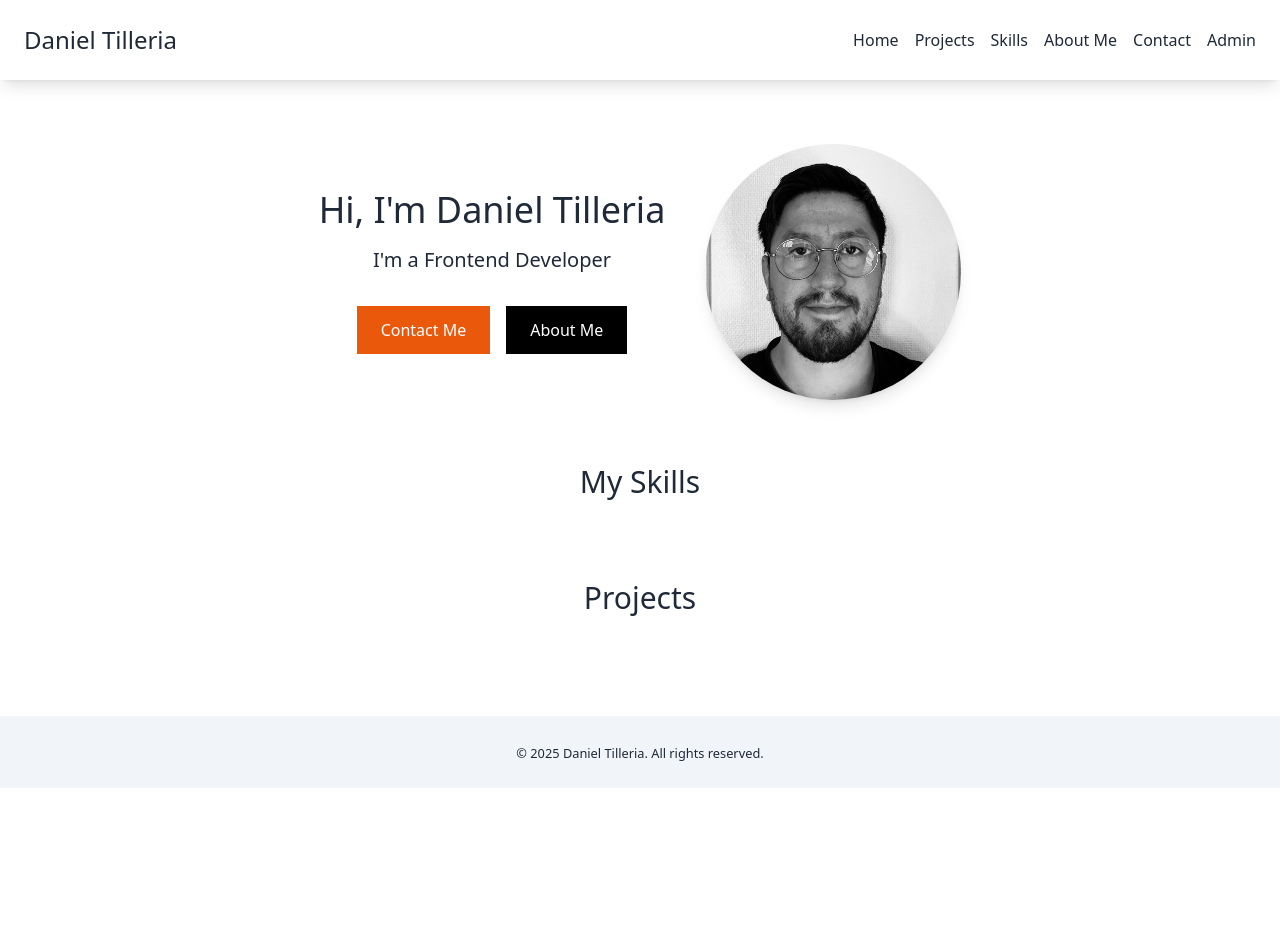
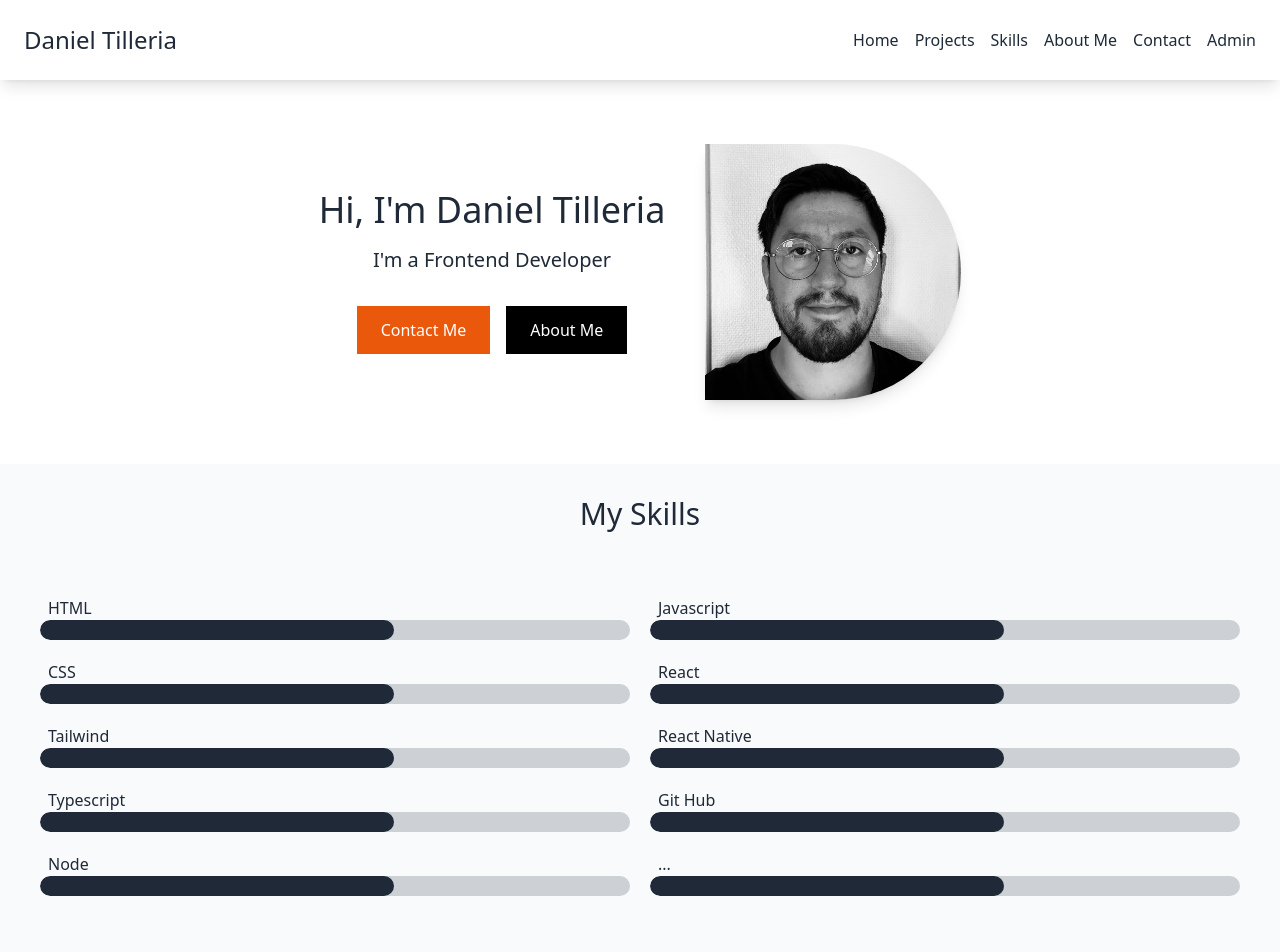
Before and after one commit to Dantilldev/portfolio, a Next.js app: page / in a window 1280 px wide. Shown: the top 952 px of the page. Before the commit the page ends 800 px from the top, so only its background shows below. Built offline with nearby package versions, Linux system fonts and the light colour scheme.

Commit message:
Update layout and styling for admin page, projects section, and footer

```diff
--- a/pages/admin.js
+++ b/pages/admin.js
@@ -248,7 +248,7 @@ export default function Admin() {
 
       {/* Projects  */}
       <h1 className="font-semibold m-5 text-center text-4xl ">Projects</h1>
-      <div className="grid grid-cols-1 md:grid-cols-2 lg:grid-cols-3 gap-4 bg-slate-100 p-5 rounded-xl ">
+      <div className=" flex flex-col md:flex-row md:flex-wrap gap-4 bg-slate-100 p-5 rounded-xl ">
         {projects.map((project, index) => (
           <div className="card w-72 border bg-white" key={project.id}>
             <figure>
--- a/pages/components/Hero.js
+++ b/pages/components/Hero.js
@@ -3,7 +3,10 @@ import Link from "next/link";
 
 export default function Hero() {
   return (
-    <section id="home" className="text-center mt-16 flex flex-col items-center">
+    <section
+      id="home"
+      className="text-center mt-16 flex flex-col items-center "
+    >
       <div className="flex flex-col md:flex-row gap-10 items-center">
         <div>
           <h2 className="text-4xl mb-4">Hi, I'm Daniel Tilleria</h2>
@@ -21,7 +24,7 @@ export default function Hero() {
             </Link>
           </div>
         </div>
-        <div className="rounded-full overflow-hidden shadow-lg">
+        <div className="rounded-e-full overflow-hidden shadow-lg">
           <div className="w-48 h-48 md:w-64 md:h-64 bg-gray-300 items-center justify-center">
             <img
               src="/me.jpeg"
--- a/pages/components/footer.js
+++ b/pages/components/footer.js
@@ -2,7 +2,7 @@ import React from "react";
 
 export default function Footer() {
   return (
-    <footer className="bg-slate-100 py-6 text-center">
+    <footer className="bg-gray-50 py-6 text-center">
       <small>&copy; 2025 Daniel Tilleria. All rights reserved.</small>
     </footer>
   );
--- /dev/null
+++ b/pages/components/skills_overview.js
@@ -0,0 +1,32 @@
+import React from "react";
+
+export default function SkillsOverview() {
+  return (
+    <div className="flex flex-col md:flex-row justify-center mt-10 p-2 gap-5">
+      <div className="flex flex-col w-full">
+        <div className="text-left ml-2">HTML</div>
+        <progress className=" progress mb-5 h-5" value="60" max="100" />
+        <div className="text-left ml-2">CSS</div>
+        <progress className="progress mb-5 h-5" value="60" max="100" />
+        <div className="text-left ml-2">Tailwind</div>
+        <progress className="progress mb-5 h-5" value="60" max="100" />
+        <div className="text-left ml-2">Typescript</div>
+        <progress className="progress mb-5 h-5" value="60" max="100" />
+        <div className="text-left ml-2">Node</div>
+        <progress className="progress mb-5 h-5" value="60" max="100" />
+      </div>
+      <div className="flex flex-col w-full">
+        <div className="text-left ml-2">Javascript</div>
+        <progress className="progress mb-5 h-5" value="60" max="100" />
+        <div className="text-left ml-2">React</div>
+        <progress className="progress mb-5 h-5" value="60" max="100" />
+        <div className="text-left ml-2">React Native</div>
+        <progress className="progress mb-5 h-5" value="60" max="100" />
+        <div className="text-left ml-2">Git Hub</div>
+        <progress className="progress mb-5 h-5" value="60" max="100" />
+        <div className="text-left ml-2">...</div>
+        <progress className="progress mb-5 h-5" value="60" max="100" />
+      </div>
+    </div>
+  );
+}
--- a/pages/index.js
+++ b/pages/index.js
@@ -2,20 +2,20 @@ import React from "react";
 import {useProjects} from "./contexts/ProjectContext";
 import {useSkills} from "./contexts/SkillContext";
 import Hero from "./components/Hero";
+import SkillsOverview from "./components/skills_overview";
 
 export default function Home() {
   const {projects} = useProjects();
   const {skills} = useSkills();
 
   // console.log("projects; ", projects);
-
   // console.log("skills ; ", skills);
 
   return (
-    <div>
+    <div className="min-h-screen">
       <Hero />
       {/* Skill Section */}
-      <section id="skills" className="mt-16 text-center">
+      <section id="skills" className="mt-16 text-center bg-gray-50 p-8">
         <h2 className="text-3xl mb-4">My Skills</h2>
         {/* Addera skills */}
         <div className="flex flex-wrap justify-center gap-4">
@@ -29,6 +29,9 @@ export default function Home() {
               <small className="text-sm">{skill.name}</small>
             </div>
           ))}
+        </div>
+        <div>
+          <SkillsOverview />
         </div>
       </section>
       {/* Projects Section */}
```
